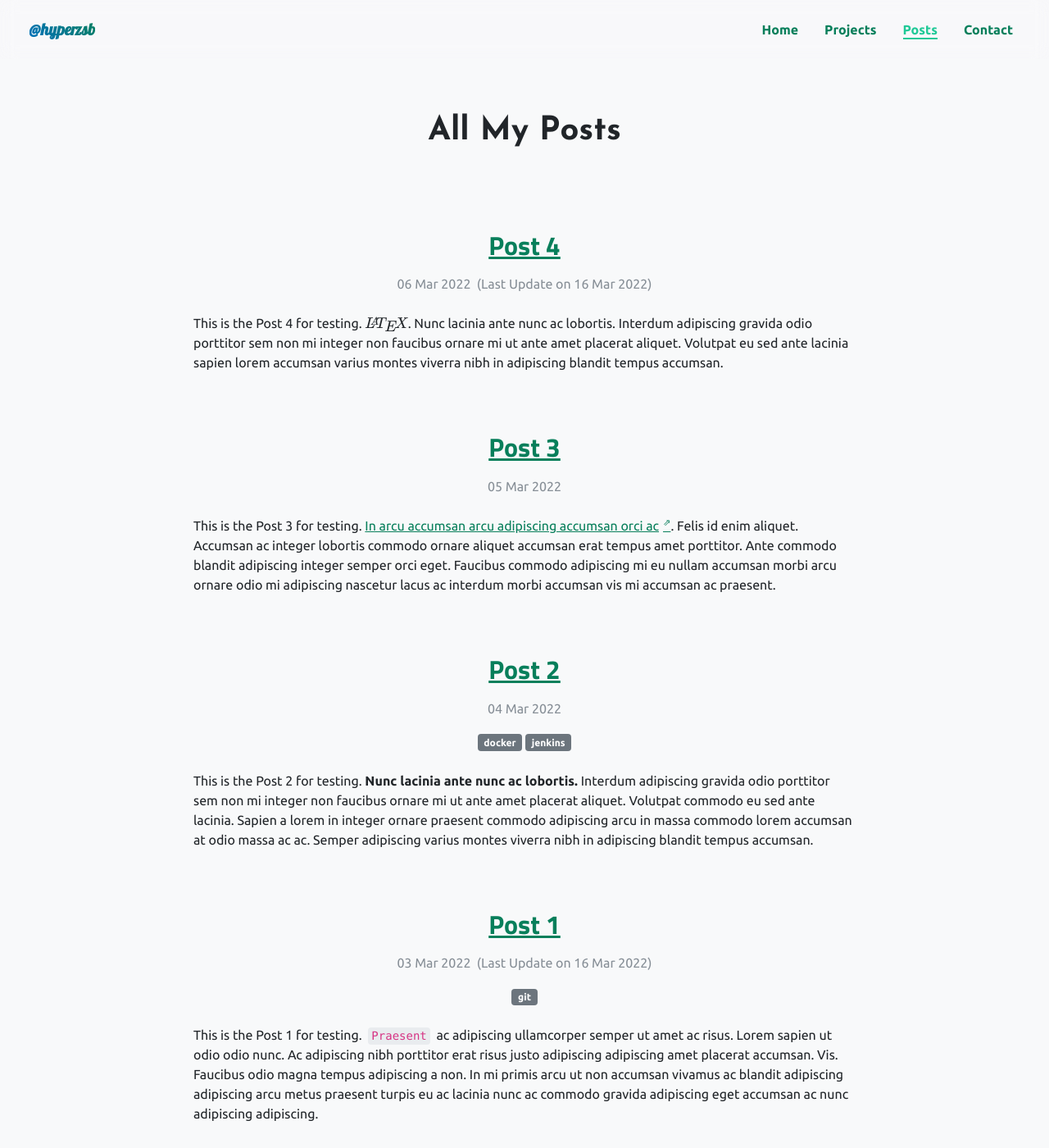
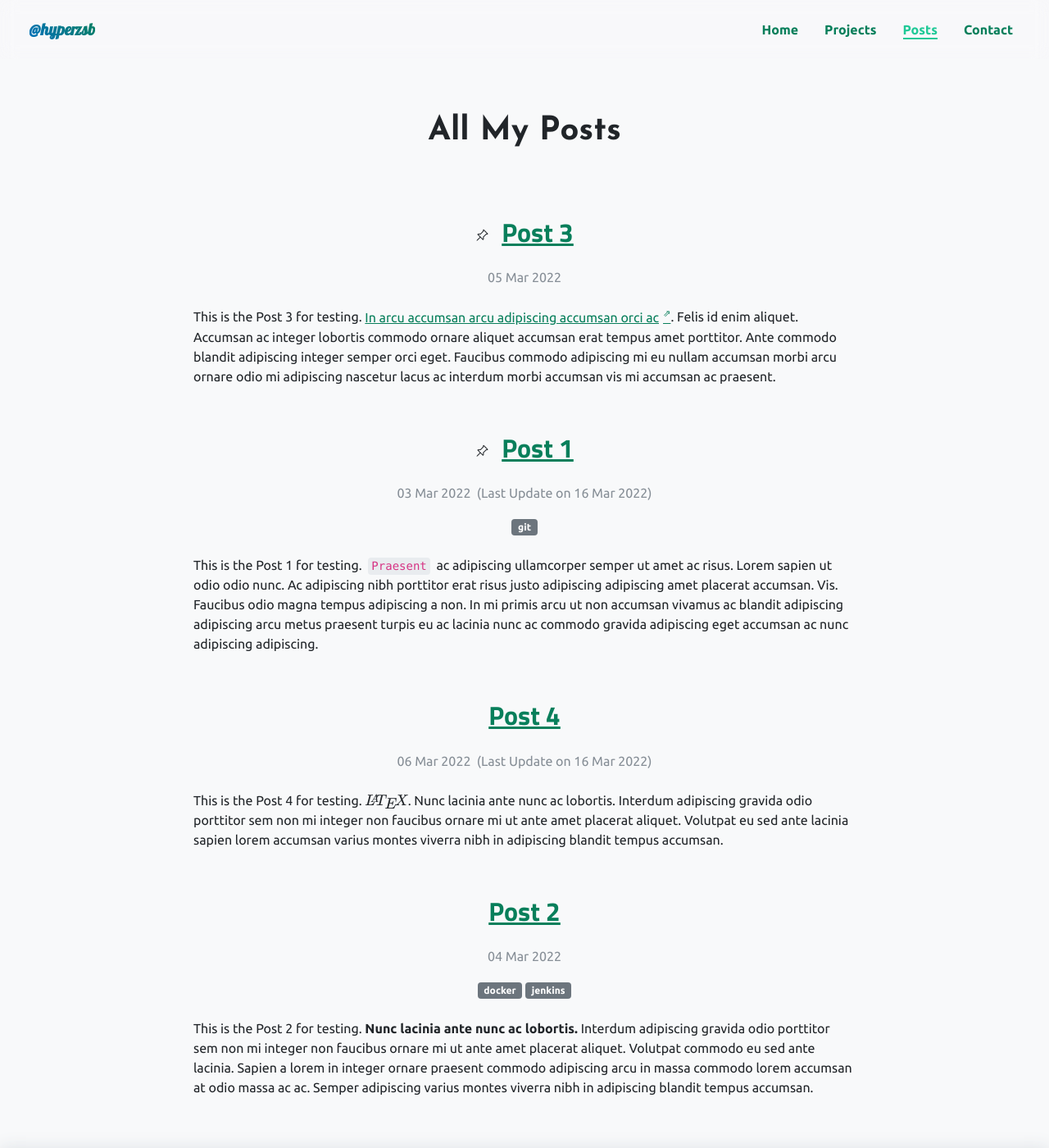
Before and after one commit to Hyperzsb/natalia-theme, a Jekyll site: the page built from _pages/posts.html, in a window 1280 px wide and 1400 px high. Shown: the whole window at 82% size. Built offline with Jekyll 4.4.1, drawn with Linux system fonts in a browser that asks for light colours; comment, search, counter and statistics services are not loaded; a style sheet for code colours, icons or effects is not loaded.

Commit message:
feat(posts): add the feature of pinning posts to the top of the posts page

```diff
--- a/_pages/posts.html
+++ b/_pages/posts.html
@@ -11,18 +11,54 @@ permalink: /posts/index.html
             </h1>
         </div>
     </div>
-    {% for post in site.posts %}
+    {% assign top_posts = site.posts | where: "top", "true" %}
+    {% assign nontop_posts = site.posts | where: "top", "false" %}
+    {% for post in top_posts %}
     <div
-         {% if post == site.posts.last %}
+            {% if post == top_posts.last and nontop_posts.size == 0 %}
             class="row justify-content-center px-1 px-lg-3 pt-3 pb-5 "
             {% else %}
             class="row justify-content-center px-1 p-lg-3"
             {% endif %}
     >
         <div class="col-lg-8">
-            <a class="d-block text-center link-color my-3" href="{{ site.baseUrl }}{{ post.url }}">
+            <div class="d-flex justify-content-center align-items-center">
+                <i class="bi bi-pin-angle me-3"></i>
+                <a class="link-color" href="{{ site.baseUrl }}{{ post.url }}">
                     <h2 class="font-titillium-web fw-bold">{{ post.title }}</h2>
                 </a>
+            </div>
+            <p class="d-block text-center lighter-text-color my-3">
+                {{ post.date | date_to_string }}
+                {% if post.last_update %}
+                &nbsp;(Last Update on {{ post.last_update | date_to_string }})
+                {% endif %}
+            </p>
+            {% if post.tags !=0 %}
+            <div class="my-3 text-center">
+                {% for tag in post.tags %}
+                <span class="badge bg-secondary">{{ tag }}</span>
+                {% endfor %}
+            </div>
+            {% endif %}
+            <div class="my-4 markdown">{{ post.excerpt }}</div>
+        </div>
+    </div>
+    {% endfor %}
+    {% for post in nontop_posts %}
+    <div
+            {% if post == nontop_posts.last %}
+            class="row justify-content-center px-1 px-lg-3 pt-3 pb-5 "
+            {% else %}
+            class="row justify-content-center px-1 p-lg-3"
+            {% endif %}
+    >
+        <div class="col-lg-8">
+            <div class="d-flex justify-content-center align-items-center">
+                <a class="link-color" href="{{ site.baseUrl }}{{ post.url }}">
+                    <h2 class="font-titillium-web fw-bold">{{ post.title }}</h2>
+                </a>
+            </div>
             <p class="d-block text-center lighter-text-color my-3">
                 {{ post.date | date_to_string }}
                 {% if post.last_update %}
```
Also changed, not shown: _posts/2022-03-03-post-1.md (+1 -0 lines), _posts/2022-03-04-post-2.md (+1 -0 lines), _posts/2022-03-05-post-3.md (+1 -0 lines), _posts/2022-03-06-post-4.md (+1 -0 lines), _sass/main.scss (+5 -5 lines). Lines whose indentation alone changed are shown as unchanged.
